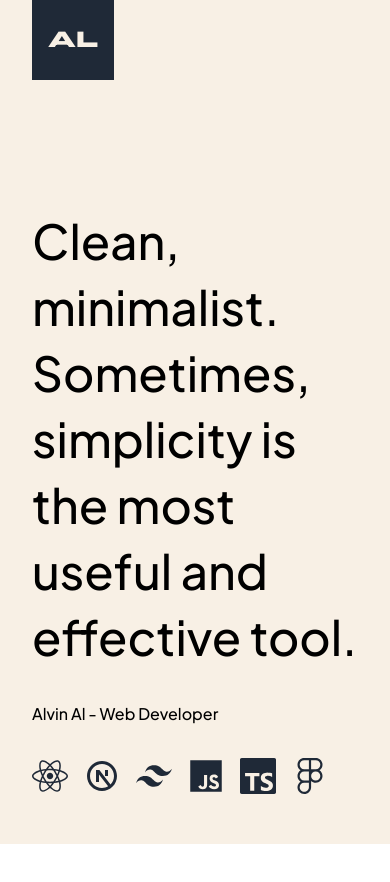
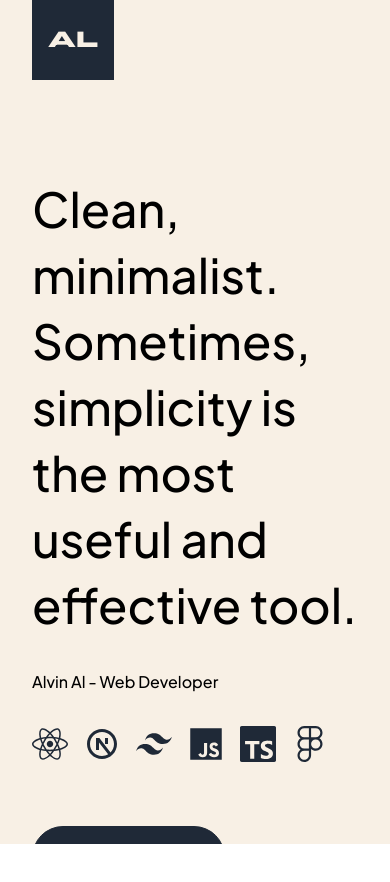
Before and after one commit to alvin-al/alvin-portfolio, a Next.js app: page /alt in a window 390 px wide. Shown: the top 882 px of the page. Built offline with nearby package versions, Linux system fonts and the light colour scheme.

Commit message:
Add padding

```diff
--- a/components/alt_page/Homepage.tsx
+++ b/components/alt_page/Homepage.tsx
@@ -7,7 +7,7 @@ import { MdArrowOutward } from "react-icons/md";
 
 const Homepage = () => {
   return (
-    <div className='h-4/5 flex flex-col pt-32 gap-16'>
+    <div className='h-4/5 flex flex-col pt-24 md:pt-32 gap-16'>
       {/* title */}
       <div className='flex flex-col gap-8'>
         <p className='text-5xl md:w-4/5 leading-snug font-medium'>
```
